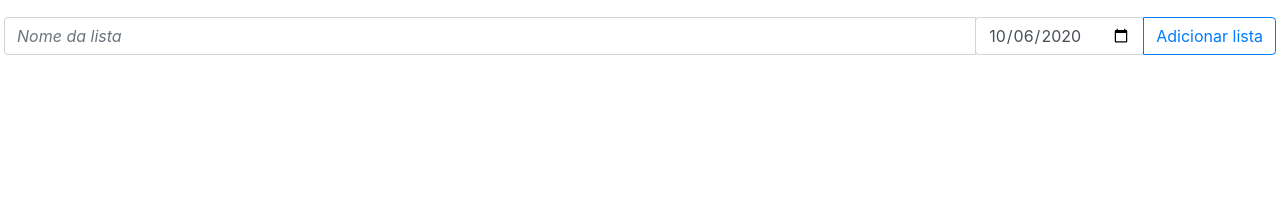
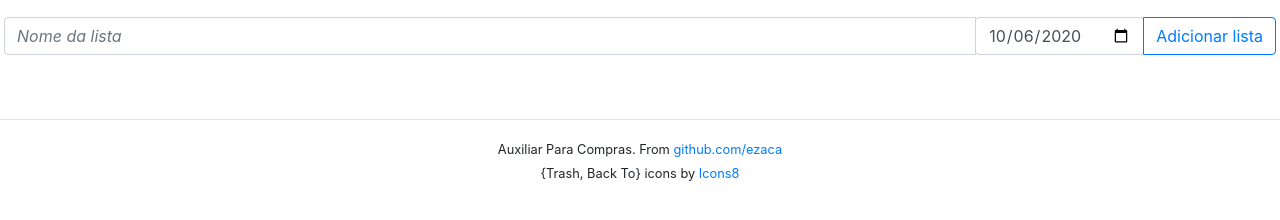
Before and after one commit to ezaca/auxiliar-compras, a plain HTML site: page index.html in a window 1280 px wide. Shown: the part 98-318 px from the top of the page. Drawn offline with Linux system fonts and the light colour scheme.

Commit message:
Small fixes

```diff
--- a/index.html
+++ b/index.html
@@ -45,7 +45,13 @@
         </datalist>
     </form>
 </div>
-<!-- <script src="third-party/bootstrap4/js/bootstrap.min.js"></script> -->
+
+<div class="mt-4 pt-4 text-center">
+    <hr>
+    <div><small>Auxiliar Para Compras. From <a href="https://github.com/ezaca/auxiliar-compras" target="_blank">github.com/ezaca</a></small></div>
+    <div><small>{Trash, Back To} icons by <a target="_blank" href="https://icons8.com">Icons8</a></small></div>
+</div>
+
 <script src="third-party/vuejs/vue.min.js"></script>
 <script src="js/index.js"></script>
 </body>
```
